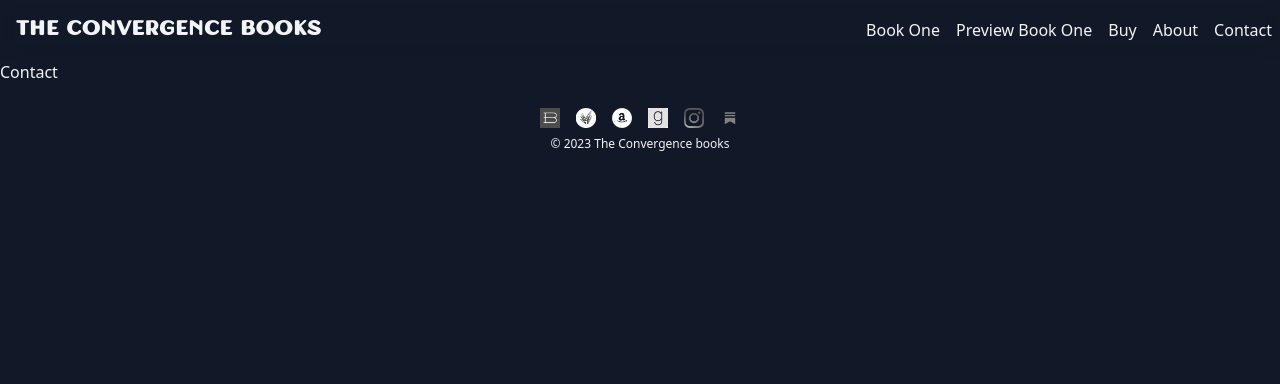
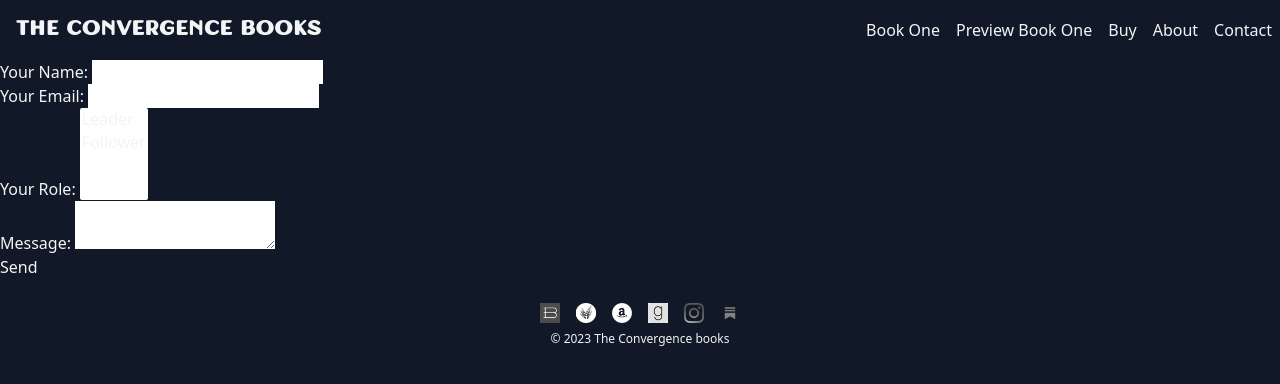
Before and after one commit to ChrisLaRocque/convergence-books, an Astro site in the folder site/: page /contact in a window 1280 px wide. Built offline with nearby package versions, Linux system fonts and the light colour scheme; Astro itself is replaced by a stand-in of ours.

Commit message:
Netlify forms?

```diff
--- a/site/src/pages/contact.astro
+++ b/site/src/pages/contact.astro
@@ -4,6 +4,27 @@ import Layout from "../layouts/Layout.astro";
 
 <Layout>
 	<section>
-		<h1>Contact</h1>
+		<form name="contact" method="POST" data-netlify="true">
+			<p>
+				<label>Your Name: <input type="text" name="name" /></label>
+			</p>
+			<p>
+				<label>Your Email: <input type="email" name="email" /></label>
+			</p>
+			<p>
+				<label
+					>Your Role: <select name="role[]" multiple>
+						<option value="leader">Leader</option>
+						<option value="follower">Follower</option>
+					</select>
+				</label>
+			</p>
+			<p>
+				<label>Message: <textarea name="message"></textarea></label>
+			</p>
+			<p>
+				<button type="submit">Send</button>
+			</p>
+		</form>
 	</section>
 </Layout>
```
Also changed, not shown: 1 other file.
